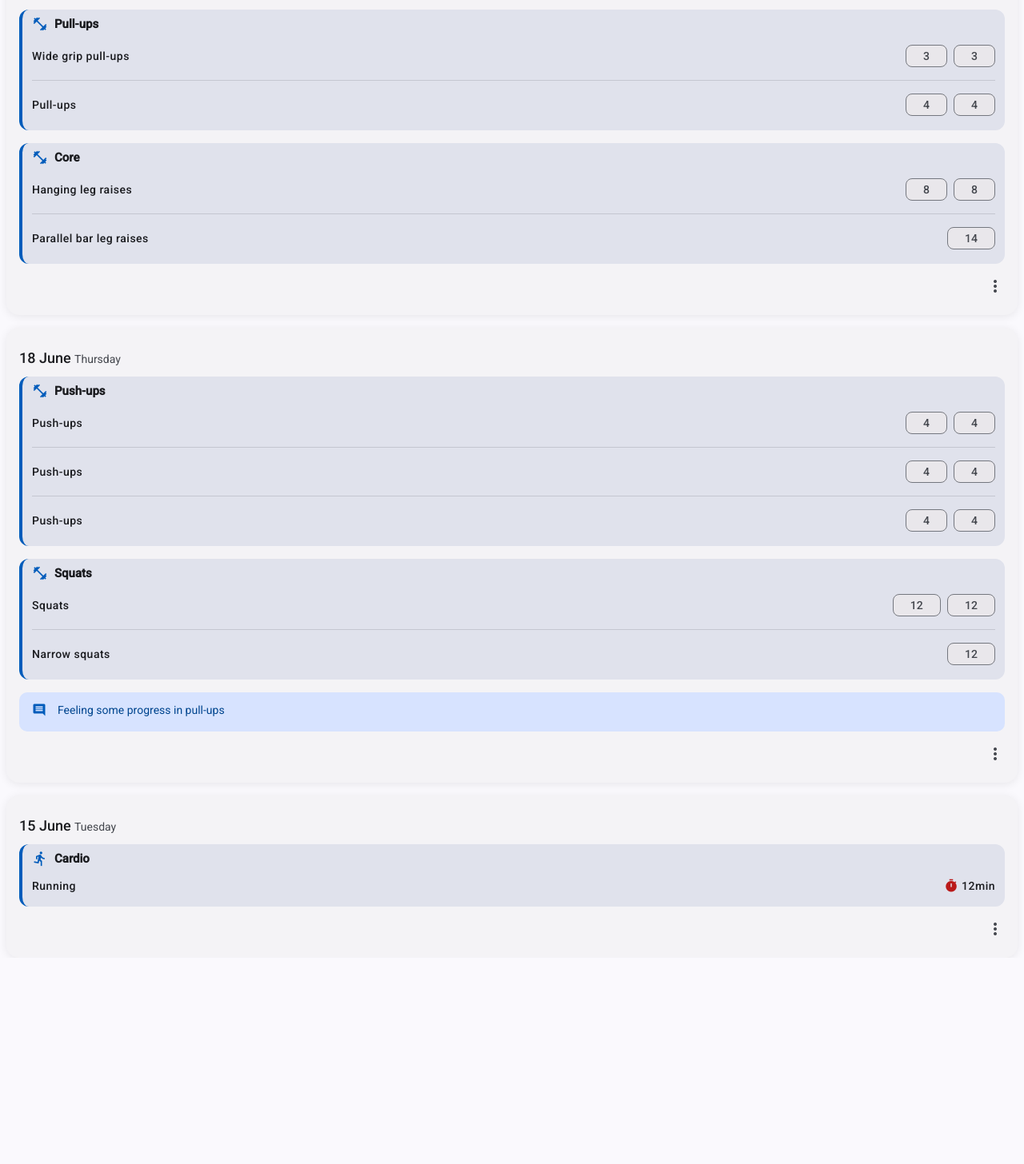
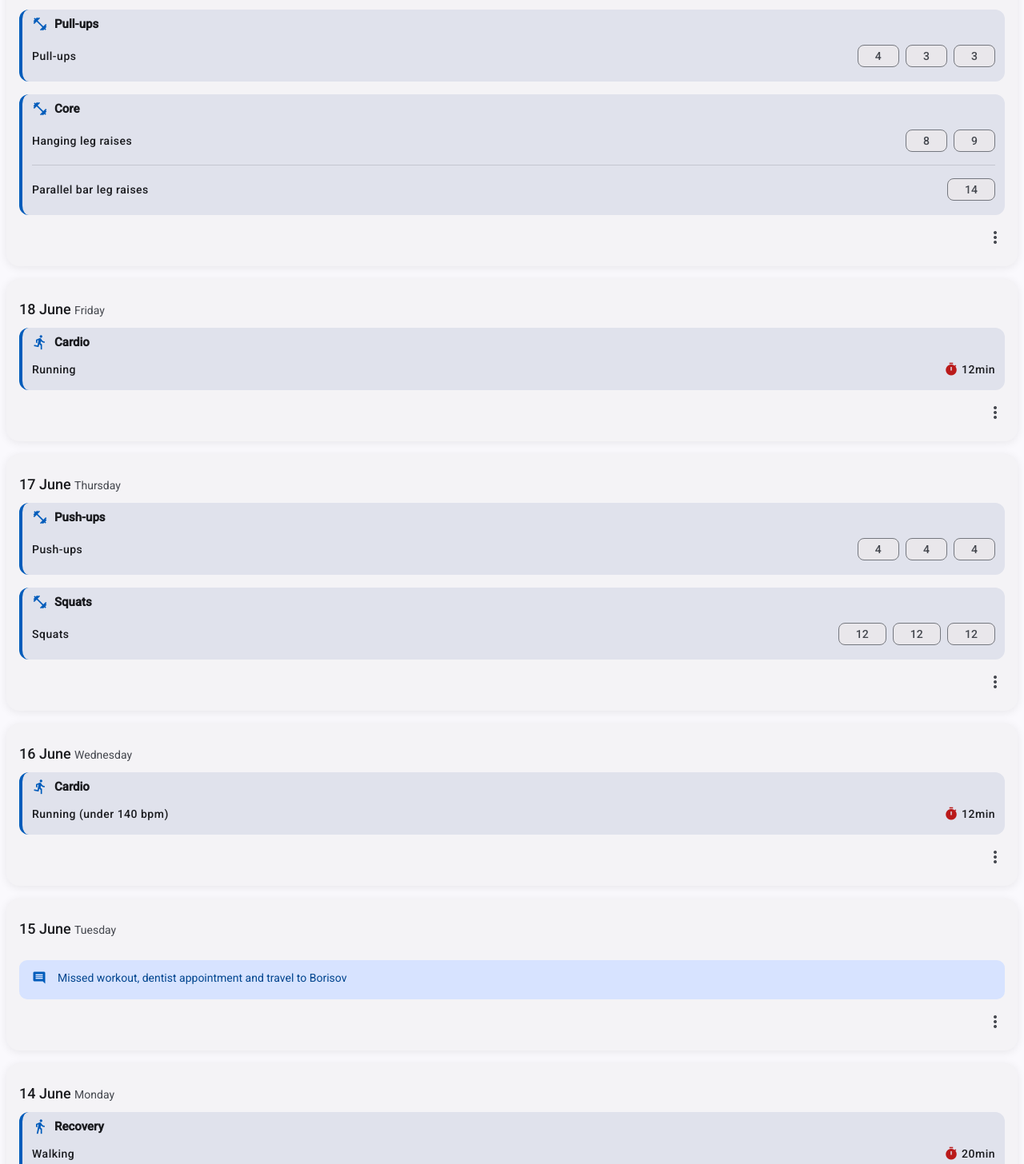
Before and after one commit to bpetrukovich/workout-logger, an Angular app in the folder front/: page / in a window 1280 px wide. Shown: the part 65-1521 px from the top of the page at 80% size. Before the commit the page ends 1263 px from the top, so only its background shows below. Built offline with nearby package versions, Linux system fonts and the light colour scheme.

Commit message:
improve mock

```diff
--- a/front/src/app/workout/mock-workouts.ts
+++ b/front/src/app/workout/mock-workouts.ts
@@ -10,13 +10,138 @@ export const mockWorkouts: Workout[] = [
         icon: 'fitness_center',
         exercises: [
           {
-            name: 'Wide grip pull-ups',
-            sets: [3, 3],
+            name: 'Pull-ups',
+            sets: [4, 3, 3],
+            type: 'set',
+          },
+        ],
+      },
+      {
+        name: 'Core',
+        icon: 'fitness_center',
+        exercises: [
+          {
+            name: 'Hanging leg raises',
+            sets: [8, 9],
             type: 'set',
           },
           {
+            name: 'Parallel bar leg raises',
+            sets: [14],
+            type: 'set',
+          },
+        ],
+      },
+    ],
+  },
+  {
+    date: '18 June',
+    weekday: 'Friday',
+    exerciseGroups: [
+      {
+        name: 'Cardio',
+        icon: 'directions_run',
+        exercises: [
+          {
+            name: 'Running',
+            timeMin: 12,
+            type: 'time',
+          },
+        ],
+      },
+    ],
+  },
+  {
+    date: '17 June',
+    weekday: 'Thursday',
+    exerciseGroups: [
+      {
+        name: 'Push-ups',
+        icon: 'fitness_center',
+        exercises: [
+          {
+            name: 'Push-ups',
+            sets: [4, 4, 4],
+            type: 'set',
+          },
+        ],
+      },
+      {
+        name: 'Squats',
+        icon: 'fitness_center',
+        exercises: [
+          {
+            name: 'Squats',
+            sets: [12, 12, 12],
+            type: 'set',
+          },
+        ],
+      },
+    ],
+  },
+  {
+    date: '16 June',
+    weekday: 'Wednesday',
+    exerciseGroups: [
+      {
+        name: 'Cardio',
+        icon: 'directions_run',
+        exercises: [
+          {
+            name: 'Running (under 140 bpm)',
+            timeMin: 12,
+            type: 'time',
+          },
+        ],
+      },
+    ],
+  },
+  {
+    date: '15 June',
+    weekday: 'Tuesday',
+    exerciseGroups: [],
+    note: 'Missed workout, dentist appointment and travel to Borisov',
+  },
+  {
+    date: '14 June',
+    weekday: 'Monday',
+    exerciseGroups: [
+      {
+        name: 'Recovery',
+        icon: 'directions_walk',
+        exercises: [
+          {
+            name: 'Walking',
+            timeMin: 20,
+            type: 'time',
+          },
+        ],
+      },
+    ],
+    note: 'Recovery day with Anya, long warm-up and walking',
+  },
+  {
+    date: '13 June',
+    weekday: 'Sunday',
+    exerciseGroups: [
+      {
+        name: 'Cardio',
+        icon: 'directions_run',
+        exercises: [
+          {
+            name: 'Running (120-140 bpm)',
+            timeMin: 10,
+            type: 'time',
+          },
+        ],
+      },
+      {
+        name: 'Pull-ups',
+        icon: 'fitness_center',
+        exercises: [
+          {
             name: 'Pull-ups',
-            sets: [4, 4],
+            sets: [2, 2, 3],
             type: 'set',
           },
         ],
@@ -32,7 +157,7 @@ export const mockWorkouts: Workout[] = [
           },
           {
             name: 'Parallel bar leg raises',
-            sets: [14],
+            sets: [12, 14],
             type: 'set',
           },
         ],
@@ -40,52 +165,86 @@ export const mockWorkouts: Workout[] = [
     ],
   },
   {
-    date: '18 June',
-    weekday: 'Thursday',
+    date: '12 June',
+    weekday: 'Saturday',
     exerciseGroups: [
       {
-        name: 'Push-ups',
+        name: 'Cardio',
+        icon: 'directions_run',
+        exercises: [
+          {
+            name: 'Running (120-140 bpm)',
+            timeMin: 10,
+            type: 'time',
+          },
+        ],
+      },
+    ],
+  },
+  {
+    date: '11 June',
+    weekday: 'Friday',
+    exerciseGroups: [
+      {
+        name: 'Recovery',
         icon: 'fitness_center',
         exercises: [
           {
-            name: 'Push-ups',
-            sets: [4, 4],
+            name: 'Pull-ups (easy)',
+            sets: [1],
             type: 'set',
           },
           {
-            name: 'Push-ups',
-            sets: [4, 4],
+            name: 'Push-ups (easy)',
+            sets: [1],
             type: 'set',
           },
           {
-            name: 'Push-ups',
-            sets: [4, 4],
+            name: 'Stretching',
+            sets: [1],
+            type: 'set',
+          },
+          {
+            name: 'Stair climbing',
+            sets: [1],
             type: 'set',
           },
         ],
       },
+    ],
+    note: 'Easy recovery day, no effort',
+  },
+  {
+    date: '10 June',
+    weekday: 'Thursday',
+    exerciseGroups: [
       {
         name: 'Squats',
         icon: 'fitness_center',
         exercises: [
           {
             name: 'Squats',
-            sets: [12, 12],
-            type: 'set',
-          },
-          {
-            name: 'Narrow squats',
-            sets: [12],
+            sets: [12, 12, 12],
             type: 'set',
           },
         ],
       },
+      {
+        name: 'Cardio',
+        icon: 'directions_run',
+        exercises: [
+          {
+            name: 'Running (120-140 bpm)',
+            timeMin: 5,
+            type: 'time',
+          },
+        ],
+      },
     ],
-    note: 'Feeling some progress in pull-ups',
   },
   {
-    date: '15 June',
-    weekday: 'Tuesday',
+    date: '09 June',
+    weekday: 'Wednesday',
     exerciseGroups: [
       {
         name: 'Cardio',
@@ -93,11 +252,44 @@ export const mockWorkouts: Workout[] = [
         exercises: [
           {
             name: 'Running',
-            timeMin: 12,
+            timeMin: 10,
             type: 'time',
           },
         ],
       },
     ],
   },
+  {
+    date: '08 June',
+    weekday: 'Tuesday',
+    exerciseGroups: [
+      {
+        name: 'Pull-ups',
+        icon: 'fitness_center',
+        exercises: [
+          {
+            name: 'Pull-ups',
+            sets: [1, 2],
+            type: 'set',
+          },
+        ],
+      },
+      {
+        name: 'Core',
+        icon: 'fitness_center',
+        exercises: [
+          {
+            name: 'Hanging leg raises',
+            sets: [8, 8],
+            type: 'set',
+          },
+          {
+            name: 'Parallel bar leg raises',
+            sets: [8],
+            type: 'set',
+          },
+        ],
+      },
+    ],
+  },
 ];
```
